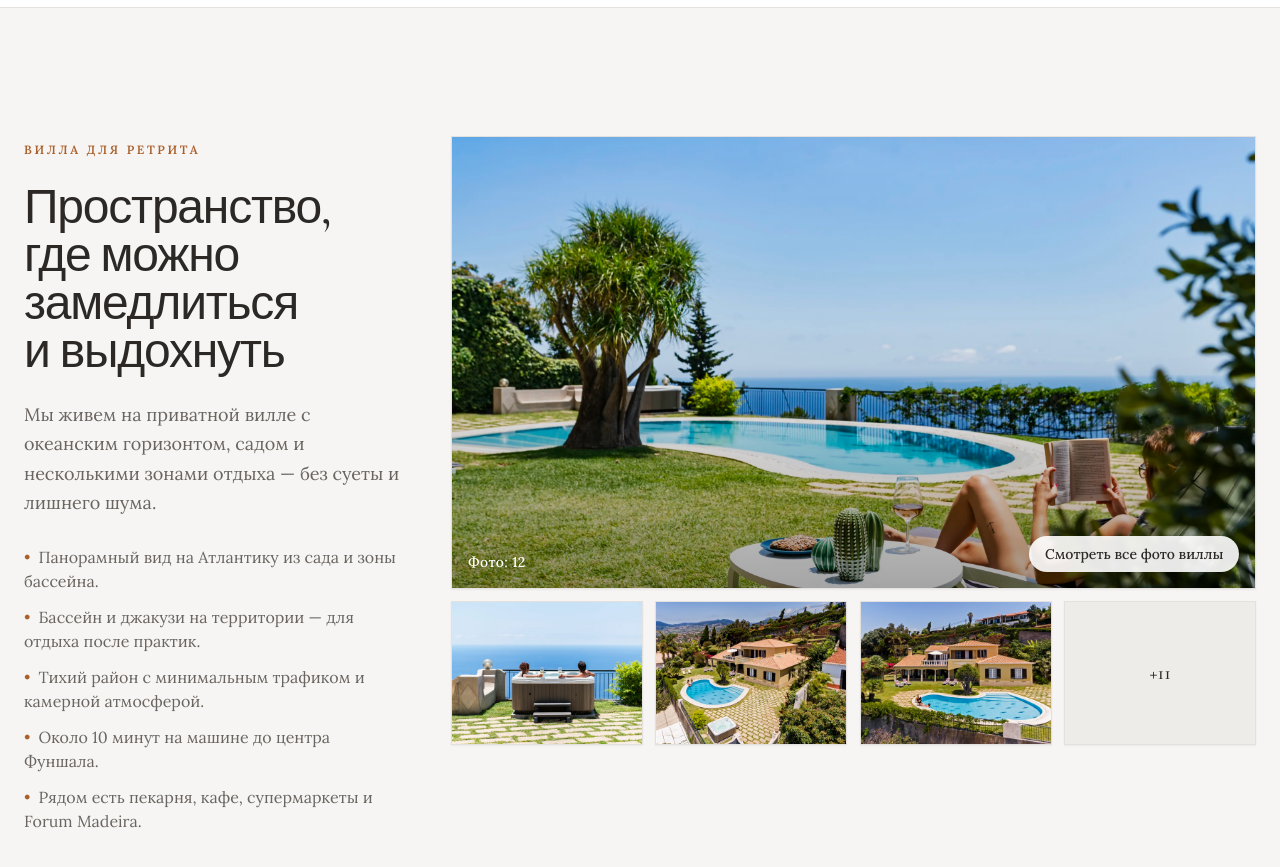
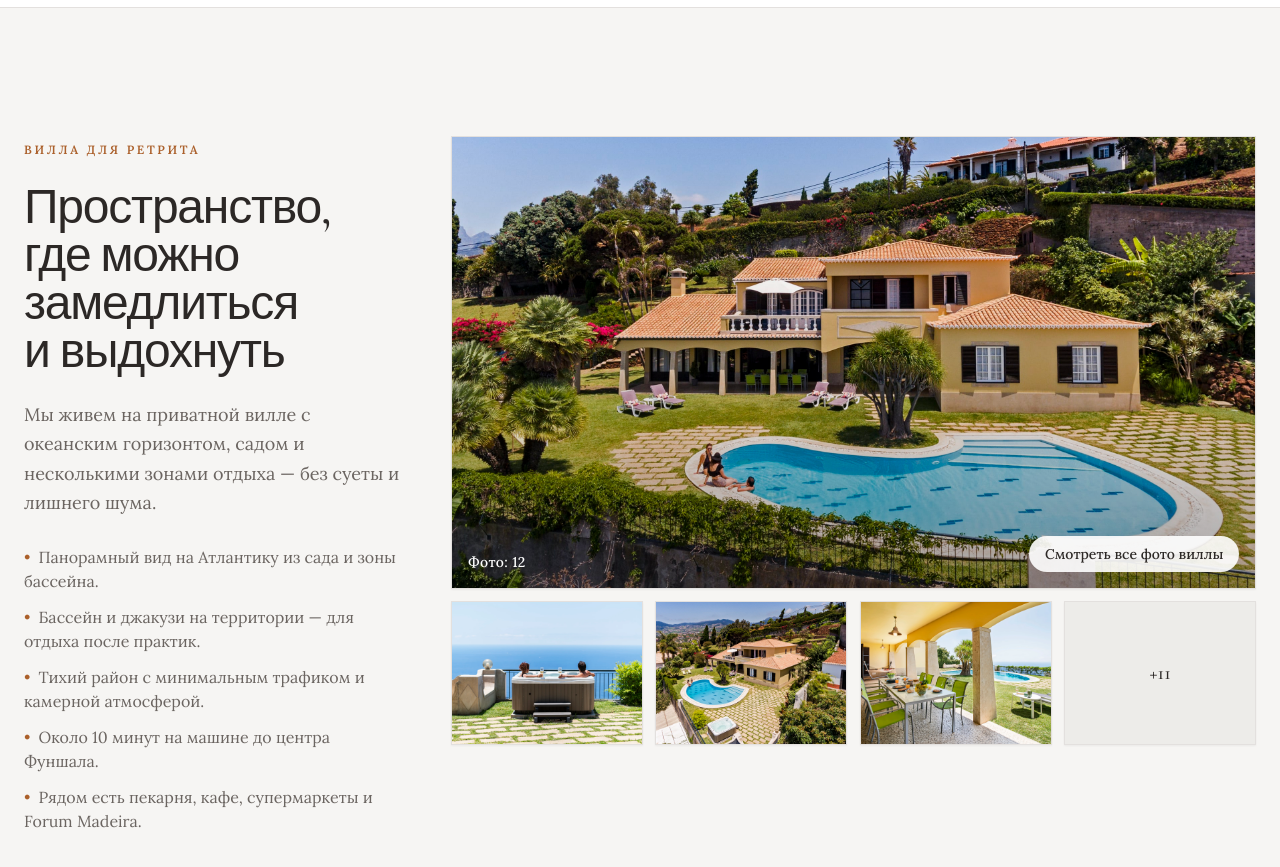
Before and after one commit to coendeurloo/madeira-retreat, a Next.js app: page / in a window 1280 px wide. Shown: the part 3440-4307 px from the top of the page. Built offline with nearby package versions, Linux system fonts and the light colour scheme.

Commit message:
Set requested villa hero image

```diff
--- a/components/retreat/villa-showcase.tsx
+++ b/components/retreat/villa-showcase.tsx
@@ -101,7 +101,7 @@ const villaPhotos: VillaPhoto[] = [
   },
 ]
 
-const heroPhotoSrc = "/images/villa/nbd_a66eab6d-306e-4101-a63b-dd070afd2477.webp"
+const heroPhotoSrc = "/images/villa/nbd_6ab5d632-8bd4-4d13-ae74-2757f11942da.jpeg"
 const revealDelays = ["", "reveal-delay-100", "reveal-delay-200", "reveal-delay-300"]
 
 export function VillaShowcase() {
```
